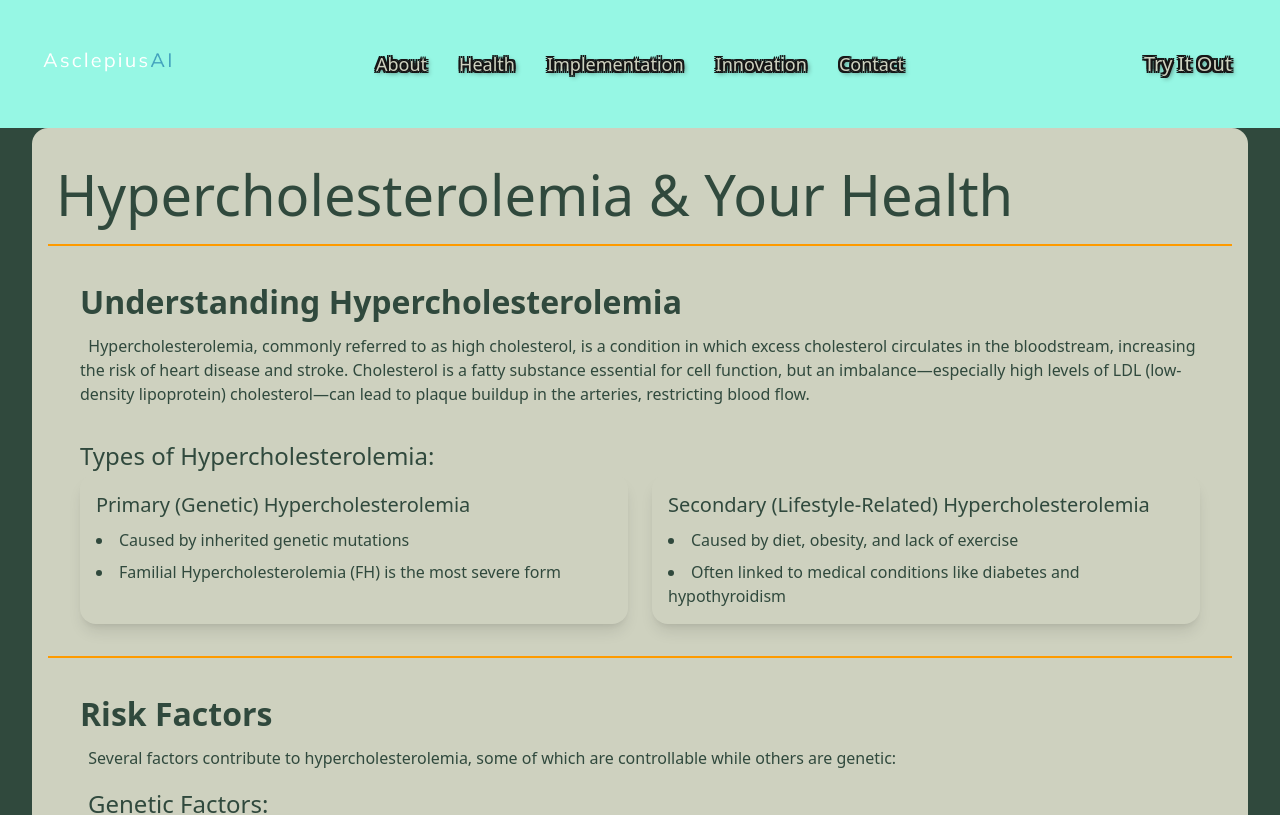
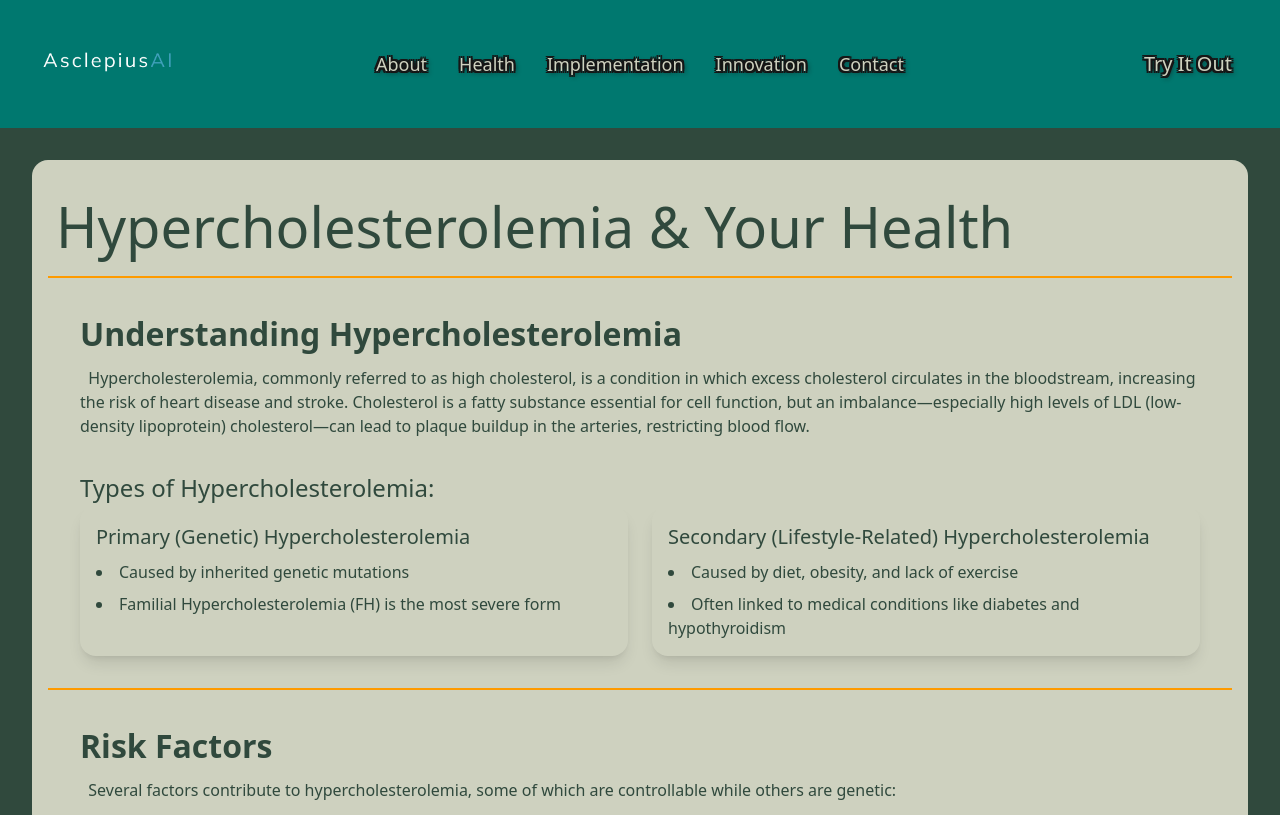
Before and after one commit to Luke1836/AsclepiusAI, a Next.js app: page /hypercholesterolemia in a window 1280 px wide. Shown: the top 815 px of the page. Built offline with nearby package versions, Linux system fonts and the light colour scheme.

Commit message:
Section routing

```diff
--- a/app/hypercholesterolemia/layout.js
+++ b/app/hypercholesterolemia/layout.js
@@ -1,4 +1,3 @@
-import RoutingHeader from "./routeHeader";
 
 export const metadata = {
   title: "Hypercholesterolemia and Your Health",
@@ -9,7 +8,6 @@ export default function Layout({ children }) {
   return (
     <html lang="en">
       <body>
-        <RoutingHeader />
         { children }
       </body>
     </html>
--- a/app/hypercholesterolemia/page.js
+++ b/app/hypercholesterolemia/page.js
@@ -1,11 +1,14 @@
-
+import RoutingHeader from "./routeHeader";
 export default function Hypercholesterolemia()
 {
 
   const headingSyles = "text-[1.5rem] mt-4 font-medium pb-2";
 
   return (
-    <section className="h-auto w-full bg-[#30493D] flex flex-row items-center justify-center py-[8rem]">
+    <>
+      <RoutingHeader />
+
+      <section className="h-auto w-full bg-[#30493D] flex flex-row items-center justify-center py-[10rem]">
         <div className="p-4 bg-[#CED1BF] text-[#30493D] w-[95%] rounded-2xl flex flex-col items-center">
           <h1 className="w-full p-2 border-b-2 border-b-amber-500 text-[1.75rem] md:text-[3.5rem]">Hypercholesterolemia & Your Health</h1>
           <div className="p-8">
@@ -137,5 +140,7 @@ export default function Hypercholesterolemia()
           </div>
         </div>
       </section>
+    </>
+
   )
 }
--- a/app/hypercholesterolemia/routeHeader.js
+++ b/app/hypercholesterolemia/routeHeader.js
@@ -8,7 +8,7 @@ export default function RoutingHeader()
 
 
   return (
-    <header className="bg-teal-200 w-full h-[8rem] absolute top-0 left-0 flex flex-row items-center justify-between p-[1.75rem] z-50">
+    <header className="bg-teal-700 w-full h-[8rem] absolute top-0 left-0 flex flex-row items-center justify-between p-[1.75rem] z-50">
       <div className="h-[10rem] w-[10rem] grid content-center">
         <Link href="/">
           <img src="/Logo.png" alt="Company's logo" />
```
Lines whose indentation alone changed are shown as unchanged.
